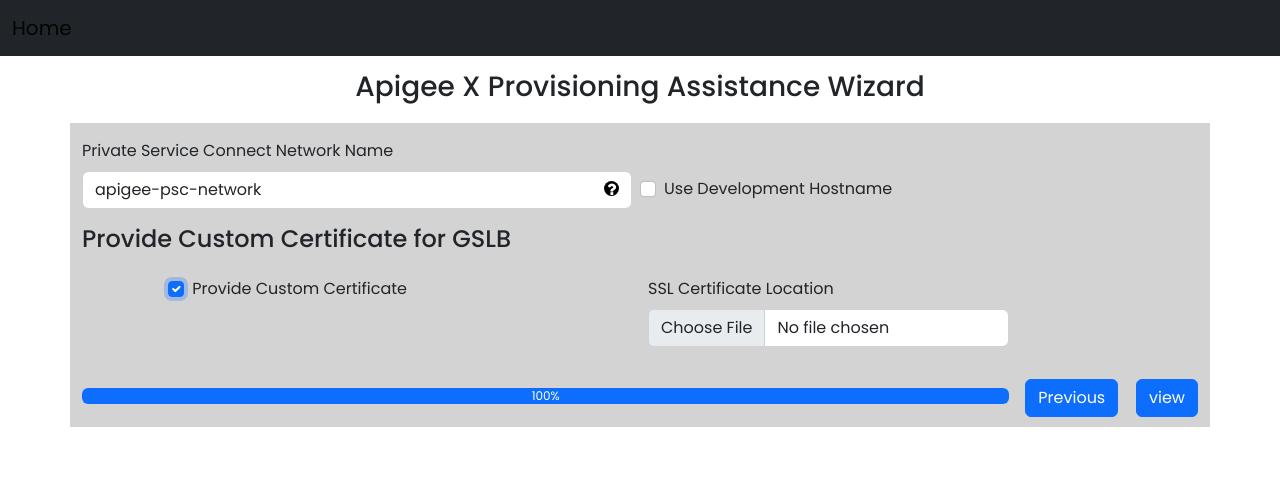
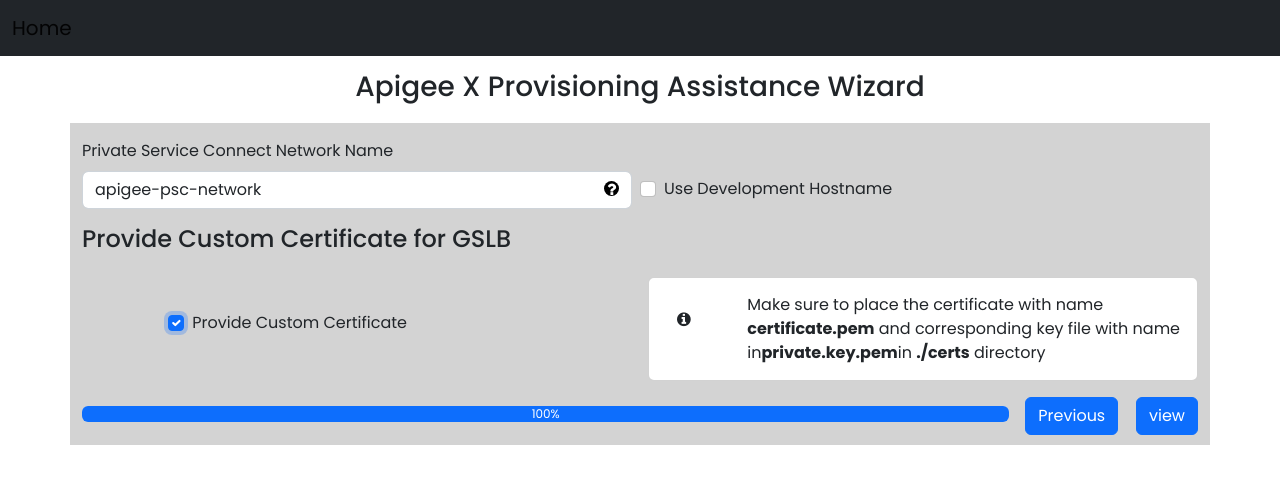
Before and after one commit to rahulGadCoder/React-validation, a React (Create React App) app in the folder demo/: page /step3 in a window 1280 px wide. Both pictures are taken after a click on the checkbox "Provide Custom Certificate". Shown: the top 484 px of the page. Built offline with nearby package versions, Linux system fonts and the light colour scheme.

Commit message:
created the json as per required

```diff
--- a/demo/src/Components/Page.css
+++ b/demo/src/Components/Page.css
@@ -38,7 +38,7 @@
   margin-top: 25px;
 }
 
-.tool-icon{
+.tool-icon {
   margin-top: -28px;
   margin-right: 10px;
 }
@@ -58,3 +58,7 @@
   border-radius: 50%;
   cursor: pointer;
 }
+
+.certi-block {
+  padding: 30px;
+}
--- a/demo/src/Components/Page1.js
+++ b/demo/src/Components/Page1.js
@@ -1,4 +1,4 @@
-import React, { Fragment, useState } from "react";
+import React, { Fragment, useEffect } from "react";
 import { useNavigate } from "react-router-dom";
 import "./Page.css";
 import { useFormik } from "formik";
@@ -10,9 +10,13 @@
   const progress = 25;
   const navigate = useNavigate();
 
+  useEffect(() => {
+
+  }, [])
+
   const { values, errors, touched, handleBlur, handleChange, handleSubmit } =
     useFormik({
-      initialValues: initialValuesPage1,
+      initialValues: localStorage.getItem("step1Object") === null ? initialValuesPage1 : JSON.parse(localStorage.getItem('step1Object')),
       validationSchema: page1Schema,
 
       onSubmit: (value) => {
@@ -100,6 +104,7 @@
             className="form-check-input"
             type="checkbox"
             name="project_create"
+            checked={values.project_create}
             value={values.project_create}
             onChange={handleChange}
             onBlur={handleBlur}
--- a/demo/src/Components/Page2.js
+++ b/demo/src/Components/Page2.js
@@ -12,32 +12,7 @@
 
 function Page2() {
   const progress = 50;
-
   const navigate = useNavigate()
-
-
-  useEffect(() => {
-    const step1Object = JSON.parse(localStorage.getItem('step1Object'));
-    console.log('step1Object', step1Object);
-
-  }, [])
-
-  const { values, errors, touched, handleBlur, handleChange, handleSubmit } = useFormik({
-    initialValues: initialValuesPage2,
-    validationSchema: page2Schema,
-    onSubmit: (values, action) => {
-
-      const { envgroups, environments } = values;
-      envGroupFields.forEach(element => {
-        envgroups.push(element.EnvironmentGroup);
-        element.EnvironmentGroupHost.forEach(element => {
-          environments.push(element.envGroupHostName);
-        });
-      });
-      localStorage.setItem('step2Object', JSON.stringify(values));
-      navigate("/step2");
-    },
-  })
 
   const [envGroupFields, setEnvGroupFields] = useState([
     {
@@ -49,6 +24,34 @@
       ],
     },
   ]);
+
+
+  useEffect(() => {
+    const step1Object = JSON.parse(localStorage.getItem('step1Object'));
+    console.log('step1Object', step1Object);
+
+  }, [])
+
+  const { values, errors, touched, handleBlur, handleChange, handleSubmit } = useFormik({
+    initialValues: localStorage.getItem("step2Object") === null ? initialValuesPage2 : JSON.parse(localStorage.getItem('step2Object')),
+    validationSchema: page2Schema,
+    onSubmit: (values, action) => {
+
+      envGroupFields.forEach(element => {
+        element.hostname = [];
+        element.hostname = (element.EnvironmentGroupHost.map((el) => {
+          return el.envGroupHostName;
+        }))
+        element.name = element.EnvironmentGroup;
+        delete element.EnvironmentGroup;
+        delete element.EnvironmentGroupHost;
+      });
+      values.envgroups = envGroupFields;
+      localStorage.setItem('step2Object', JSON.stringify(values));
+      navigate("/step2");
+    },
+  })
+
 
   const addInputField = (e) => {
     e.preventDefault();
--- a/demo/src/Components/Page3.js
+++ b/demo/src/Components/Page3.js
@@ -13,29 +13,6 @@
   const progress = 75;
   const navigate = useNavigate()
 
-  useEffect(() => {
-    const step2Object = JSON.parse(localStorage.getItem('step2Object'));
-    // console.log('step2Object', step2Object);
-  }, [])
-
-
-  const { values, errors, touched, handleBlur, handleChange, handleSubmit } = useFormik({
-    initialValues: initialValuesPage3,
-    validationSchema: page3Schema,
-
-    onSubmit: (values, action) => {
-      const { envgroups, environments } = values;
-      envGroupFields.forEach(element => {
-        envgroups.push(element.EnvironmentGroup);
-        element.EnvironmentGroupHost.forEach(element => {
-          environments.push(element.envGroupHostName);
-        });
-      });
-      localStorage.setItem('step3Object', JSON.stringify(values));
-      navigate("/step3");
-    },
-  })
-
   const [envGroupFields, setEnvGroupFields] = useState([
     {
       EnvironmentGroup: "",
@@ -46,6 +23,35 @@
       ],
     },
   ]);
+
+  useEffect(() => {
+    const step2Object = JSON.parse(localStorage.getItem('step2Object'));
+    const step4Object = JSON.parse(localStorage.getItem('step4Object'));
+
+    console.log('step4Object', step4Object);
+  }, [])
+
+
+  const { values, errors, touched, handleBlur, handleChange, handleSubmit } = useFormik({
+    initialValues: localStorage.getItem("step3Object") === null ? initialValuesPage3 : JSON.parse(localStorage.getItem('step3Object')),
+    validationSchema: page3Schema,
+
+    onSubmit: (values, action) => {
+      envGroupFields.forEach(element => {
+        element.hostname = [];
+        element.hostname = (element.EnvironmentGroupHost.map((el) => {
+          return el.envGroupHostName;
+        }))
+        element.name = element.EnvironmentGroup;
+        delete element.EnvironmentGroup;
+        delete element.EnvironmentGroupHost;
+      });
+      values.envgroups = envGroupFields;
+      localStorage.setItem('step3Object', JSON.stringify(values));
+      navigate("/step3");
+    },
+  })
+
 
   const addInputField = (e) => {
     e.preventDefault();
--- a/demo/src/Components/Page4.js
+++ b/demo/src/Components/Page4.js
@@ -1,25 +1,37 @@
-import React, { useEffect } from "react";
+import React, { useEffect, useState } from "react";
 import "./Page.css";
 import { NavLink } from "react-router-dom";
 import { useFormik } from "formik";
 import { page4Schema, initialValuesPage4, desc } from "../schemas";
 import Progressbar from "./ProgressBar";
 import CommonTooltip from "./CommonTooltip";
+import { useNavigate } from "react-router-dom";
+
 
 function Page4() {
+  const navigate = useNavigate()
   const progress = 100;
+
+  const defaultState = localStorage.getItem("step4Object") === null ? initialValuesPage4.user_managed_certificate :
+    JSON.parse(localStorage.getItem('step4Object')).user_managed_certificate;
+
+  const [custCertificate, setCustCertificate] = useState(defaultState)
+
   useEffect(() => {
     const step4Object = JSON.parse(localStorage.getItem("step4Object"));
-
     console.log('step4Object', step4Object);
   }, []);
 
+  const onPevious = () => {
+    localStorage.setItem("step4Object", JSON.stringify(values));
+    navigate("/step2");
+  }
+
   const { values, errors, touched, handleBlur, handleChange, handleSubmit } =
     useFormik({
-      initialValues: initialValuesPage4,
+      initialValues: localStorage.getItem("step4Object") === null ? initialValuesPage4 : JSON.parse(localStorage.getItem('step4Object')),
       validationSchema: page4Schema,
       onSubmit: (values, action) => {
-        console.log("values", values);
         localStorage.setItem("step4Object", JSON.stringify(values));
         finalObj();
       },
@@ -62,7 +74,7 @@
     finaljson.use_development_hostname = step4Object.use_development_hostname;
     finaljson.user_managed_certificate = step4Object.user_managed_certificate;
     finaljson.user_managed_certificate_location = step4Object.user_managed_certificate_location;
-
+    // localStorage.clear();
     const jsonObject = JSON.stringify(finaljson);
     const blob = new Blob([jsonObject], { type: "text/plain" });
     const url = URL.createObjectURL(blob);
@@ -108,6 +120,7 @@
             type="checkbox"
             id="use_development_hostname"
             name="use_development_hostname"
+            checked={values.use_development_hostname}
             value={values.use_development_hostname}
             onChange={handleChange}
             onBlur={handleBlur}
@@ -122,14 +135,16 @@
 
         <h4>Provide Custom Certificate for GSLB</h4>
         <div className="col-md-1"></div>
-        <div className="col-md-5 form-check">
+        <div className="col-md-5 form-check" style={{ marginTop: '50px' }}>
           <input
             className="form-check-input"
             type="checkbox"
             id="user_managed_certificate"
             name="user_managed_certificate"
+            checked={values.user_managed_certificate}
             value={values.user_managed_certificate}
             onChange={handleChange}
+            onClick={() => setCustCertificate(!values.user_managed_certificate)}
             onBlur={handleBlur}
           />
           <label
@@ -140,23 +155,31 @@
           </label>
         </div>
 
-        <div className="col-md-4">
-          <label className="form-label">SSL Certificate Location</label>
-          <div className="mb-3">
-            <input className="form-control" type="file" id="formFile" />
+        {custCertificate && (<div className="col-md-6" >
+          <div className="card">
+            <div className="row">
+              <div className="col-md-2 certi-block">
+                <span style={{ marginLeft: "10px" }}>
+                  <i className="fa fa-info-circle" aria-hidden="true"></i>
+                </span>
+              </div>
+              <div className="col-md-10" style={{ padding: "15px" }}>
+                <span>Make sure to place the certificate with name <b>certificate.pem</b> and corresponding key file with name in
+                 <b>private.key.pem</b>
+                  in <b>./certs</b> directory
+                </span>
+              </div>
+            </div>
           </div>
-        </div>
-        <div className="col-md-2"></div>
+        </div>)}
 
         <div className="col-md-10 mrg-top">
           <Progressbar progress={progress} />
         </div>
         <div className="col-md-2">
-          <NavLink to="/step2">
-            <button type="submit" className="btn btn-primary">
-              Previous
-            </button>
-          </NavLink>
+          <button onClick={onPevious} type="button" className="btn btn-primary">
+            Previous
+          </button>
           <button type="submit" className="btn btn-next btn-primary">
             view
           </button>
--- a/demo/src/schemas/index.jsx
+++ b/demo/src/schemas/index.jsx
@@ -110,15 +110,15 @@
 export const page2Schema = Yup.object({
   apigee_org_kms_keyring_name: Yup.string()
     .min(4)
-    .max(12)
+    .max(20)
     .required("Please enter apigee organization key ring name"),
   org_key_rotation_period: Yup.string()
     .min(4)
-    .max(12)
+    .max(20)
     .required("Please enter apigee organization key ring rotation period"),
   instance_key_rotation_period: Yup.string()
     .min(4)
-    .max(12)
+    .max(20)
     .required("Please enter apigee instance key ring rotation period"),
   envgroups: Yup.array().nullable(true),
   environments: Yup.array().nullable(true),
@@ -137,11 +137,11 @@
 export const page3Schema = Yup.object({
   env_name: Yup.string()
     .min(4)
-    .max(12)
+    .max(20)
     .required("Please enter apigee organization key ring name"),
   env_display_name: Yup.string()
     .min(4)
-    .max(12)
+    .max(20)
     .required("Please enter apigee organization key ring rotation period"),
   envgroups: Yup.array().nullable(true),
   environments: Yup.array().nullable(true),
@@ -171,3 +171,17 @@
   use_development_hostname: false,
   user_managed_certificate_location: "./certs/certificate.pem",
 };
+
+
+
+// "envgroups": [
+//   {
+//   name : "prod"
+//   hostname:[ "prod.api.intelliswift.com", "test.api.intelliswift.com"],
+
+//   },
+//   {
+//     name : "prod"
+//     hostname:[ "prod.api.intelliswift.com", "test.api.intelliswift.com"]
+//   }
+//  ],
```
